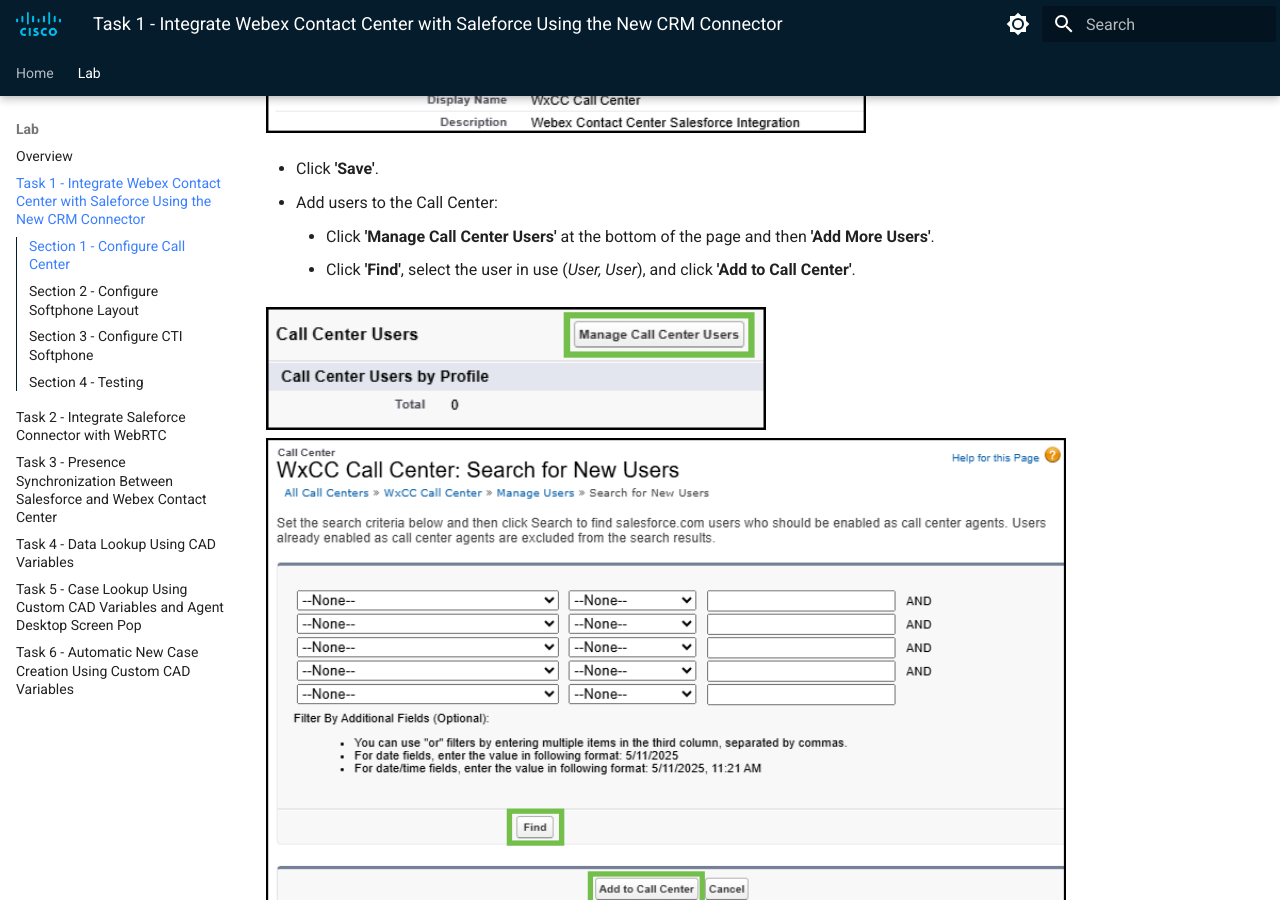
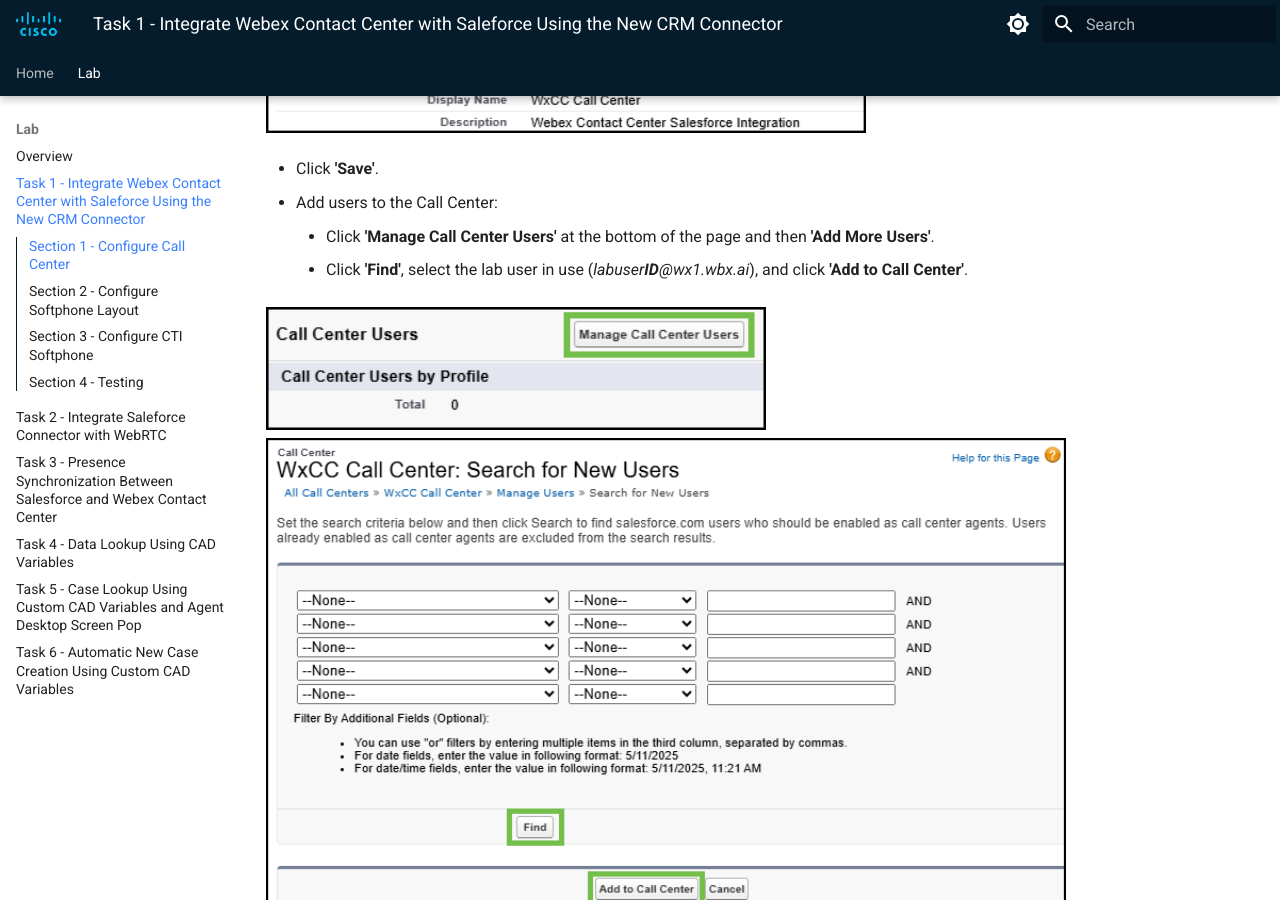
Before and after one commit to WebexCC-SA/LAB-2308, an MkDocs documentation site: the page built from docs/task1.md, in a window 1280 px wide and 900 px high, scrolled down 3154 px. Built offline with MkDocs 1.6.1 and Material for MkDocs 9.7.7, drawn with Linux system fonts in a browser that asks for light colours.

Commit message:
Update task1.md

```diff
--- a/docs/task1.md
+++ b/docs/task1.md
@@ -57,7 +57,7 @@
 - Click **'Save'**.
 - Add users to the Call Center:
 	- Click **'Manage Call Center Users'** at the bottom of the page and then **'Add More Users'**.
-	- Click **'Find'**, select the user in use (_User, User_), and click **'Add to Call Center'**.
+	- Click **'Find'**, select the lab user in use (_labuser**ID**@wx1.wbx.ai_), and click **'Add to Call Center'**.
 
 ![Nav](./assets/t1s1p5.png){ width="500" }
 ![Nav](./assets/t1s1p7.png){ width="800" }
```
